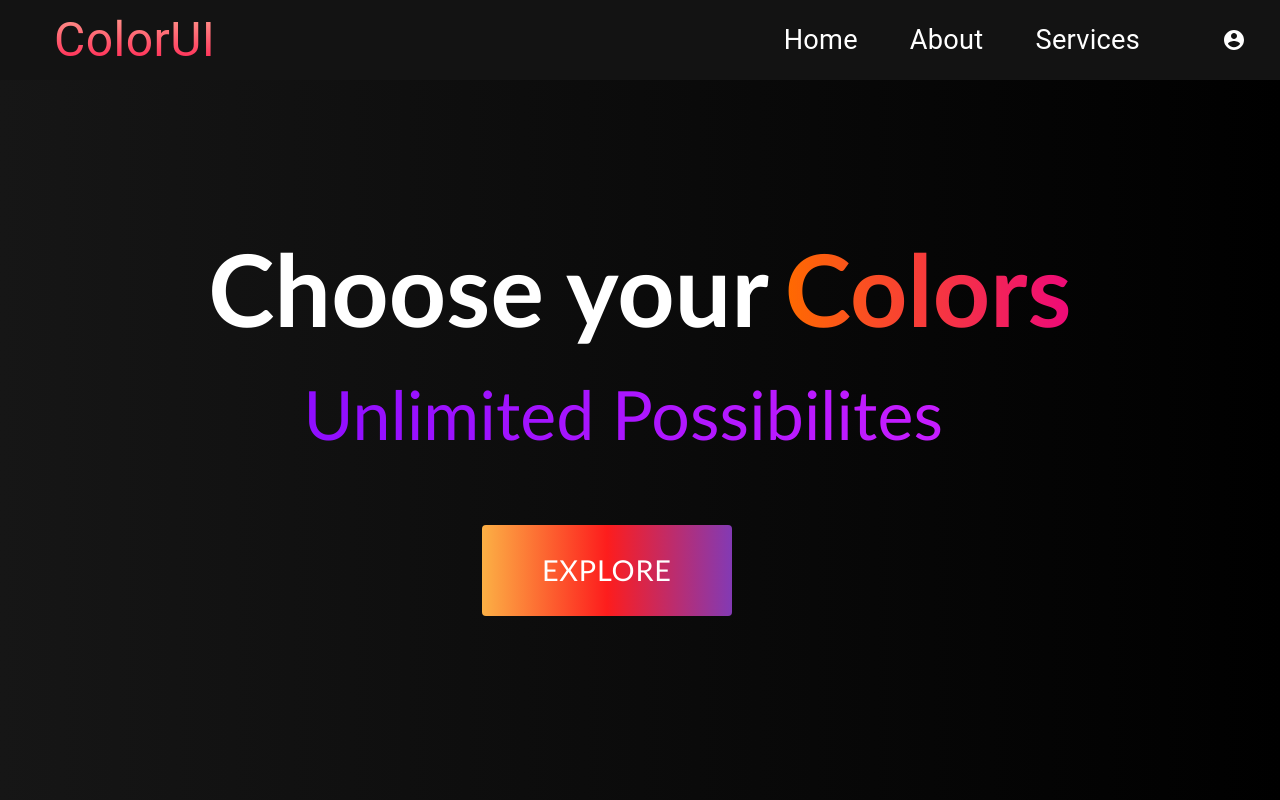
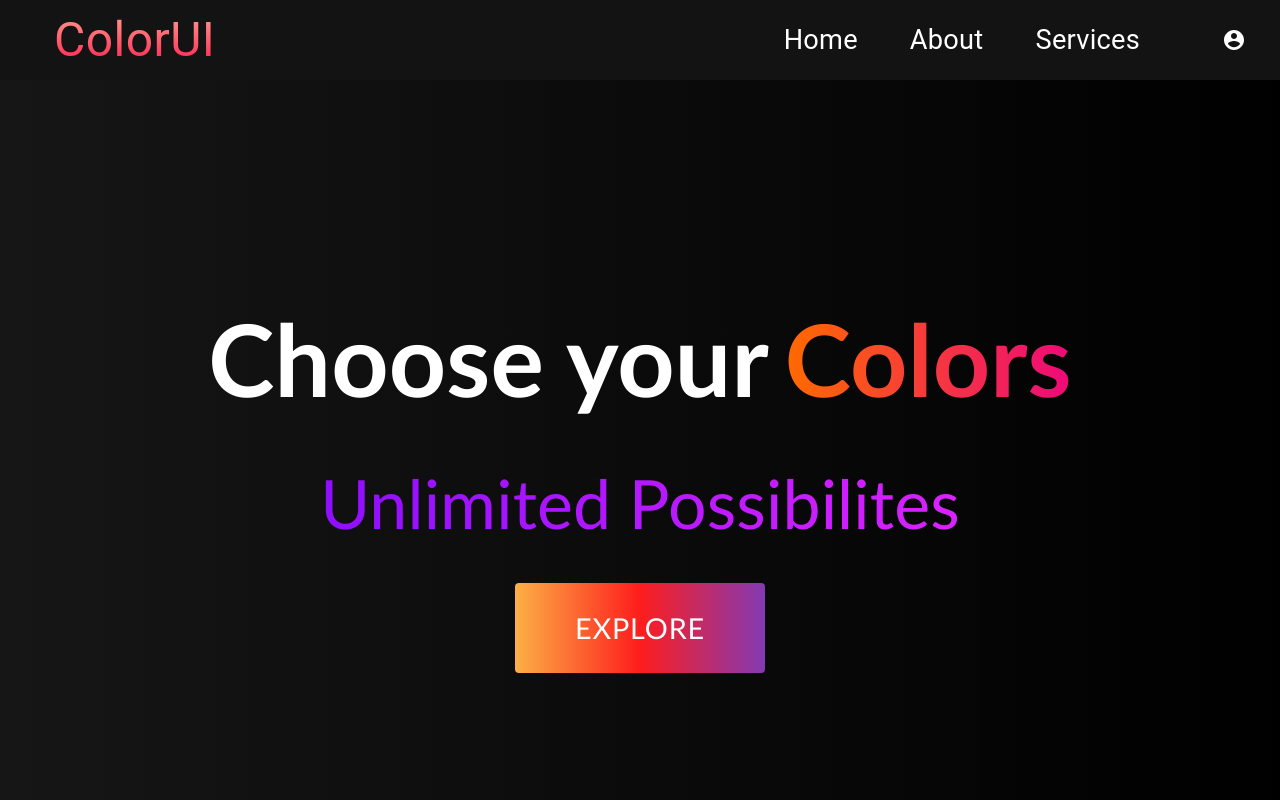
Before and after one commit to Shashankmallibhat/COLORUI_FRONTEND, a React (Create React App) app: page / in a window 1280 px wide. Built offline with nearby package versions, Linux system fonts and the light colour scheme; no server answers.

Commit message:
button mistake rectified

```diff
--- a/src/views/pages/HomeView/Feature.js
+++ b/src/views/pages/HomeView/Feature.js
@@ -87,14 +87,15 @@ const useStyles = makeStyles((theme) => ({
   },
   btn: {
     [theme.breakpoints.down("md")]: {
-      height: "10vh",
+      height: "14vh",
     },
     [theme.breakpoints.down("sm")]: {
       margin: "1rem 0",
-      height: "8vh",
+      height: "14vh",
     },
     [theme.breakpoints.down("xs")]: {
       margin: "3rem 0",
+      height: "14vh",
     },
   },
   icon: {
--- a/src/views/pages/HomeView/Hero.js
+++ b/src/views/pages/HomeView/Hero.js
@@ -1,5 +1,5 @@
 import React from "react";
-import { Box, Container, CssBaseline, makeStyles } from "@material-ui/core";
+import {Container, CssBaseline, makeStyles } from "@material-ui/core";
 import ButtonComponent from "../../../components/Button/ButtonComponent";
 import { useHistory } from "react-router-dom";
 
@@ -16,11 +16,10 @@ const useStyles = makeStyles((theme) => ({
     display: "flex",
     justifyContent: "center",
     alignItems: "center",
+    flexDirection: "column"
   },
   desc1: {
     color: "#fff",
-    position: "relative",
-    top: "-0.7em",
     fontSize: "100px",
     marginBottom: "24px",
     [theme.breakpoints.down("sm")]: {
@@ -33,8 +32,6 @@ const useStyles = makeStyles((theme) => ({
     },
   },
   highlight: {
-    position: "relative",
-    top: "-0.7em",
     fontSize: "100px",
     marginBottom: "24px",
     marginLeft: "16px",
@@ -62,8 +59,7 @@ const useStyles = makeStyles((theme) => ({
     WebkitTextFillColor: "transparent",
     MozTextFillColor: "transparent",
     position: "relative",
-    top: "-1.3em",
-    right: "-1.4em",
+    alignItems: "center",
     [theme.breakpoints.down("sm")]: {
       fontSize: "70px",
       left: "0",
@@ -74,20 +70,19 @@ const useStyles = makeStyles((theme) => ({
     },
   },
   btn: {
-    top: "-2em",
-    right: "-9.5em",
-    [theme.breakpoints.down("sm")]: {
-      right: "-12rem",
-      top: "-5rem",
-    },
+    position: "relative",
+    display: "flex",
+    alignItems: "center",
+    justifyContent: "center",
     [theme.breakpoints.down("xs")]: {
       width: "150px",
-      right: "-100px",
     },
   },
   main: {
     display: "flex",
     flexDirection: "row",
+    alignItems: "center",
+    justifyContent: "center",
     [theme.breakpoints.down("sm")]: {
       display: "grid",
       gridTemplateColumns: "1fr",
@@ -99,17 +94,14 @@ function Hero({ className, ...rest }) {
   const classes = useStyles();
   const history = useHistory();
   return (
-    <div>
+    <>
       <CssBaseline />
       <Container className={classes.container1}>
-        <Box>
           <div className={classes.main}>
             <h1 className={classes.desc1}>Choose your</h1>
             <h1 className={classes.highlight}>Colors</h1>
           </div>
-          <div>
             <p className={classes.desc2}>Unlimited Possibilites</p>
-          </div>
           <ButtonComponent
             title="Explore"
             className={classes.btn}
@@ -117,9 +109,8 @@ function Hero({ className, ...rest }) {
               history.push("/services");
             }}
           />
-        </Box>
       </Container>
-    </div>
+    </>
   );
 }
 
```
